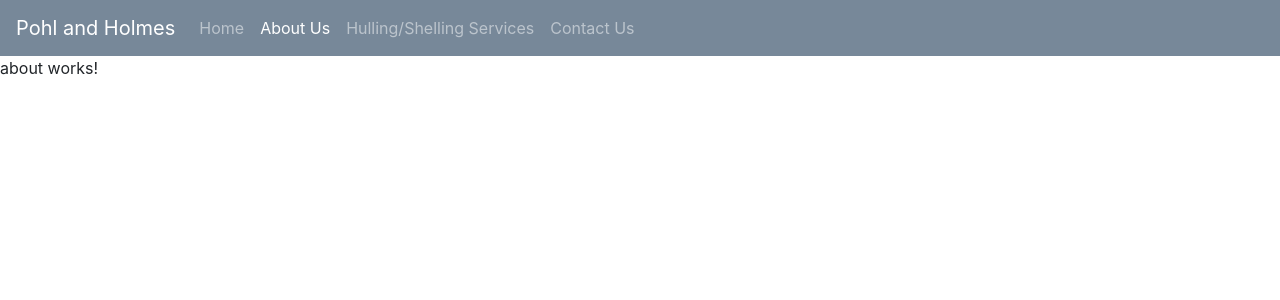
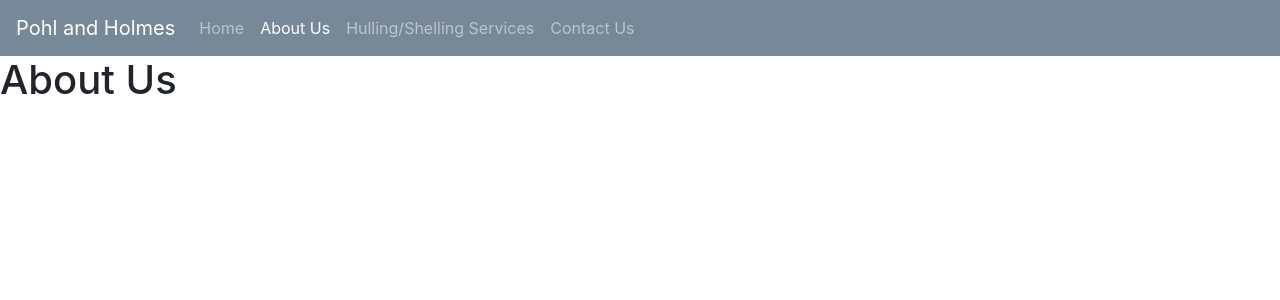
Before and after one commit to cforsythe/pohlnholmes, an Angular app: page /about in a window 1280 px wide. Shown: the top 300 px of the page. Built offline with nearby package versions, Linux system fonts and the light colour scheme.

Commit message:
changed about page

```diff
--- a/src/app/about/about.component.html
+++ b/src/app/about/about.component.html
@@ -1,3 +1 @@
-<p>
-  about works!
-</p>
+<h1>About Us</h1>
```
